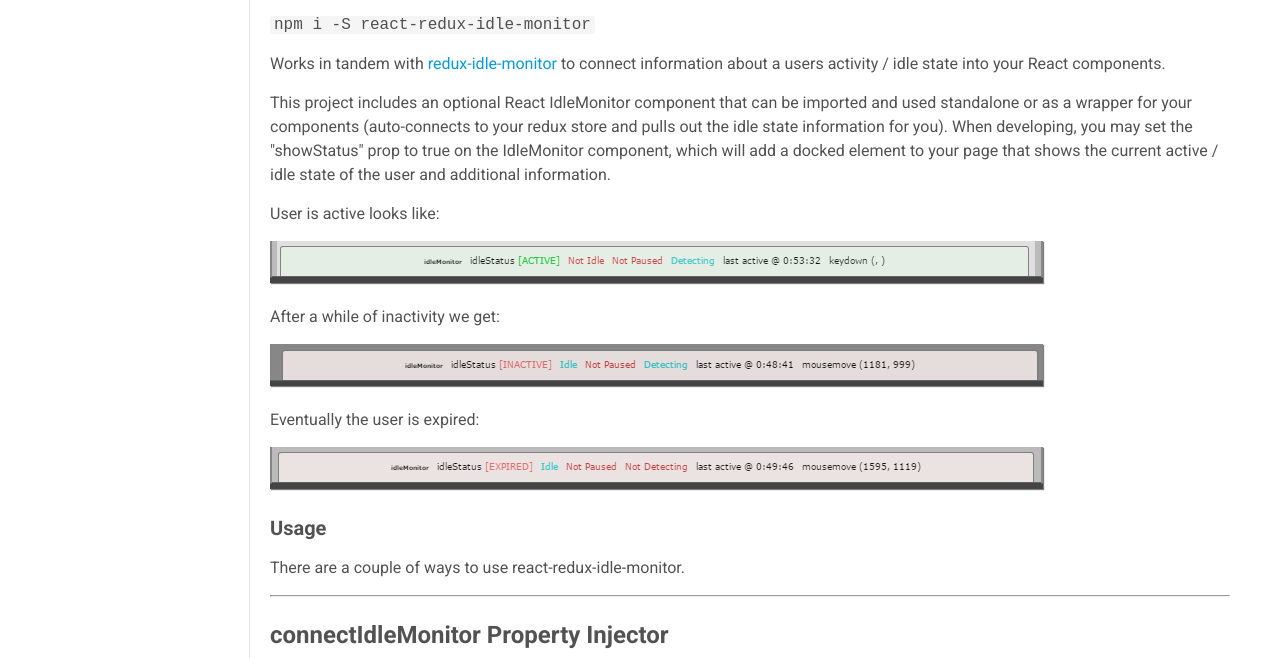
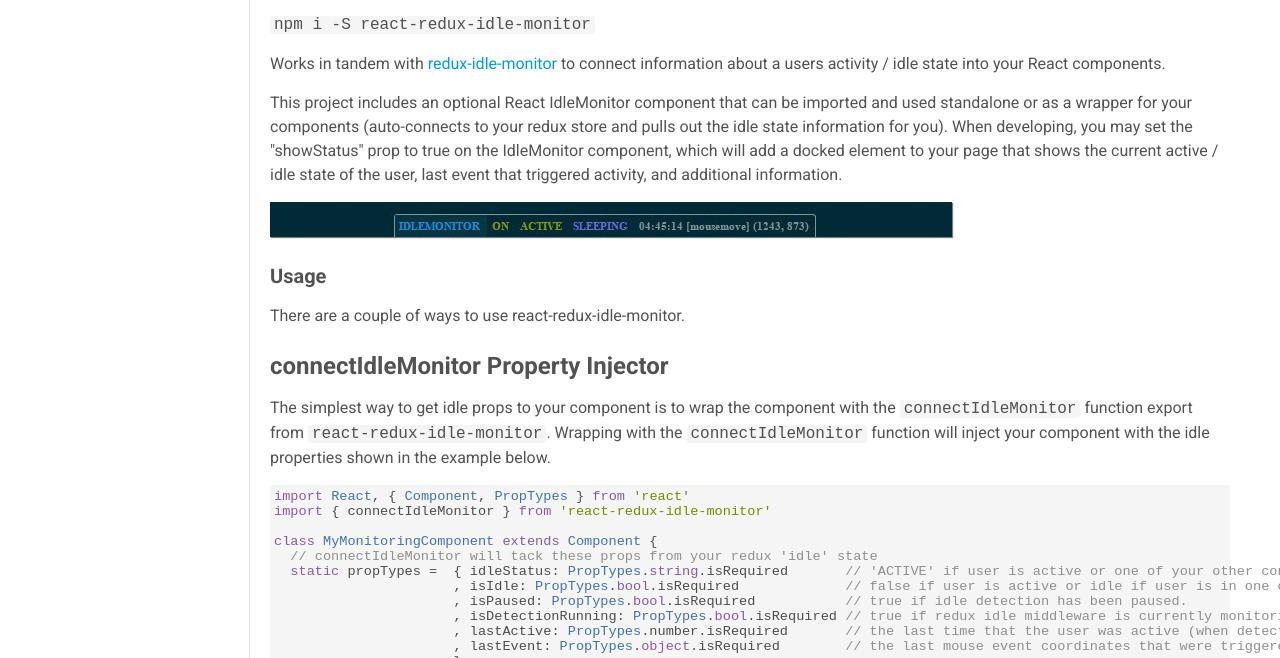
Before and after one commit to noderaider/react-redux-idle-monitor, a website: page doc/index.html in a window 1280 px wide. Shown: the part 142-800 px from the top of the page. Drawn offline with Linux system fonts and the light colour scheme.

Commit message:
doc-release

```diff
--- a/doc/index.html
+++ b/doc/index.html
@@ -43,16 +43,10 @@
 <p>React Redux higher order component for idle state monitoring.</p>
 <p><code>npm i -S react-redux-idle-monitor</code></p>
 <p>Works in tandem with <a href="https://npmjs.com/packages/redux-idle-monitor">redux-idle-monitor</a> to connect information about a users activity / idle state into your React components.</p>
-<p>This project includes an optional React IdleMonitor component that can be imported and used standalone or as a wrapper for your components (auto-connects to your redux store and pulls out the idle state information for you).  When developing, you may set the &quot;showStatus&quot; prop to true on the IdleMonitor component, which will add a docked element to your page that shows the current active / idle state of the user and additional information.</p>
-<p>User is active looks like:</p>
-<p><img src="/src/public/assets/active.png" alt="active idle status"></p>
-<p>After a while of inactivity we get:</p>
-<p><img src="/src/public/assets/inactive.png" alt="inactive idle status"></p>
-<p>Eventually the user is expired:</p>
-<p><img src="/src/public/assets/expired.png" alt="expired idle status"></p>
+<p>This project includes an optional React IdleMonitor component that can be imported and used standalone or as a wrapper for your components (auto-connects to your redux store and pulls out the idle state information for you).  When developing, you may set the &quot;showStatus&quot; prop to true on the IdleMonitor component, which will add a docked element to your page that shows the current active / idle state of the user, last event that triggered activity, and additional information.</p>
+<p><img src="/src/public/assets/idle-monitor.gif" alt="idle monitor"></p>
 <h4 id="usage">Usage</h4>
 <p>There are a couple of ways to use react-redux-idle-monitor.</p>
-<hr>
 <h3 id="connectidlemonitor-property-injector">connectIdleMonitor Property Injector</h3>
 <p>The simplest way to get idle props to your component is to wrap the component with the <code>connectIdleMonitor</code> function export from <code>react-redux-idle-monitor</code>.  Wrapping with the <code>connectIdleMonitor</code> function will inject your component with the idle properties shown in the example below.</p>
 <pre><code class="lang-js"><code class="source-code prettyprint">import React, { Component, PropTypes } from &apos;react&apos;
--- a/doc/package.json
+++ b/doc/package.json
@@ -1,6 +1,6 @@
 {
   "name": "react-redux-idle-monitor",
-  "version": "0.1.18",
+  "version": "0.1.19",
   "description": "React higher order component for redux-idle-monitor (WIP)",
   "main": "lib/index.js",
   "files": [
```
